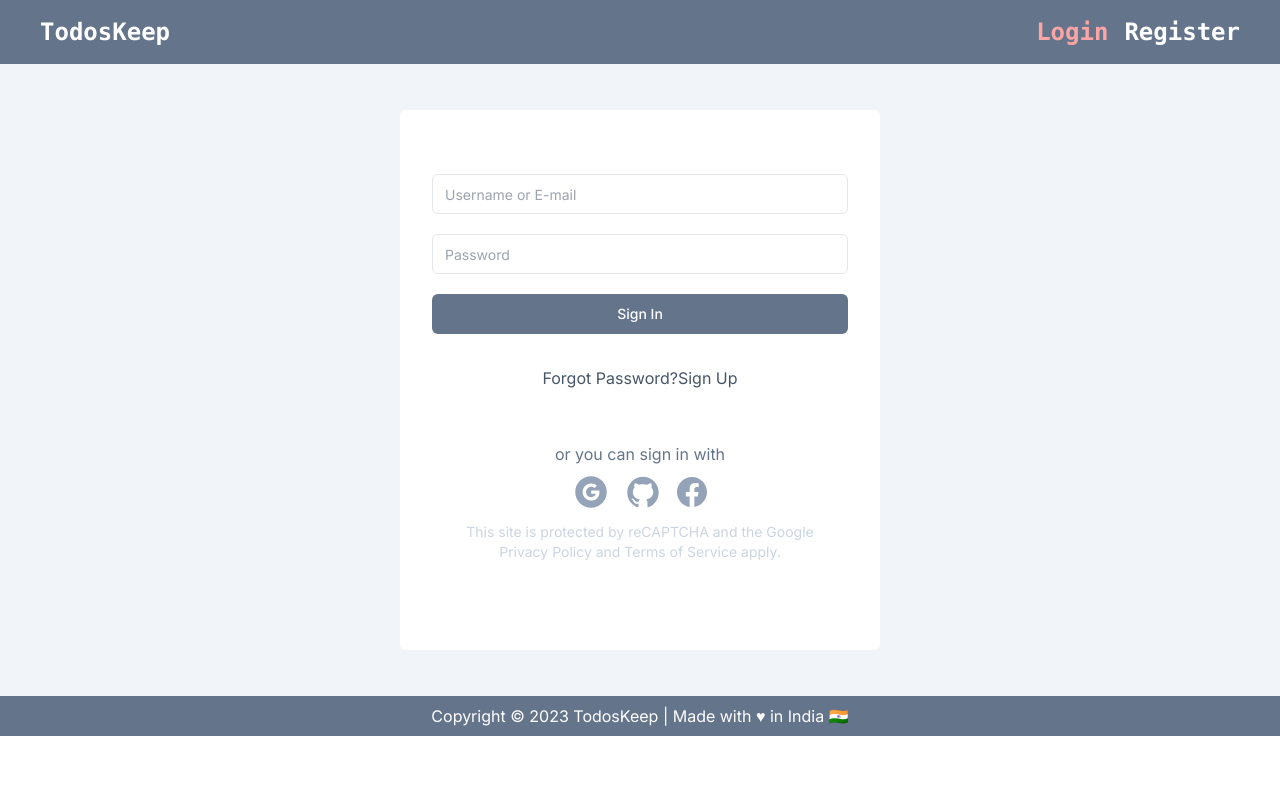
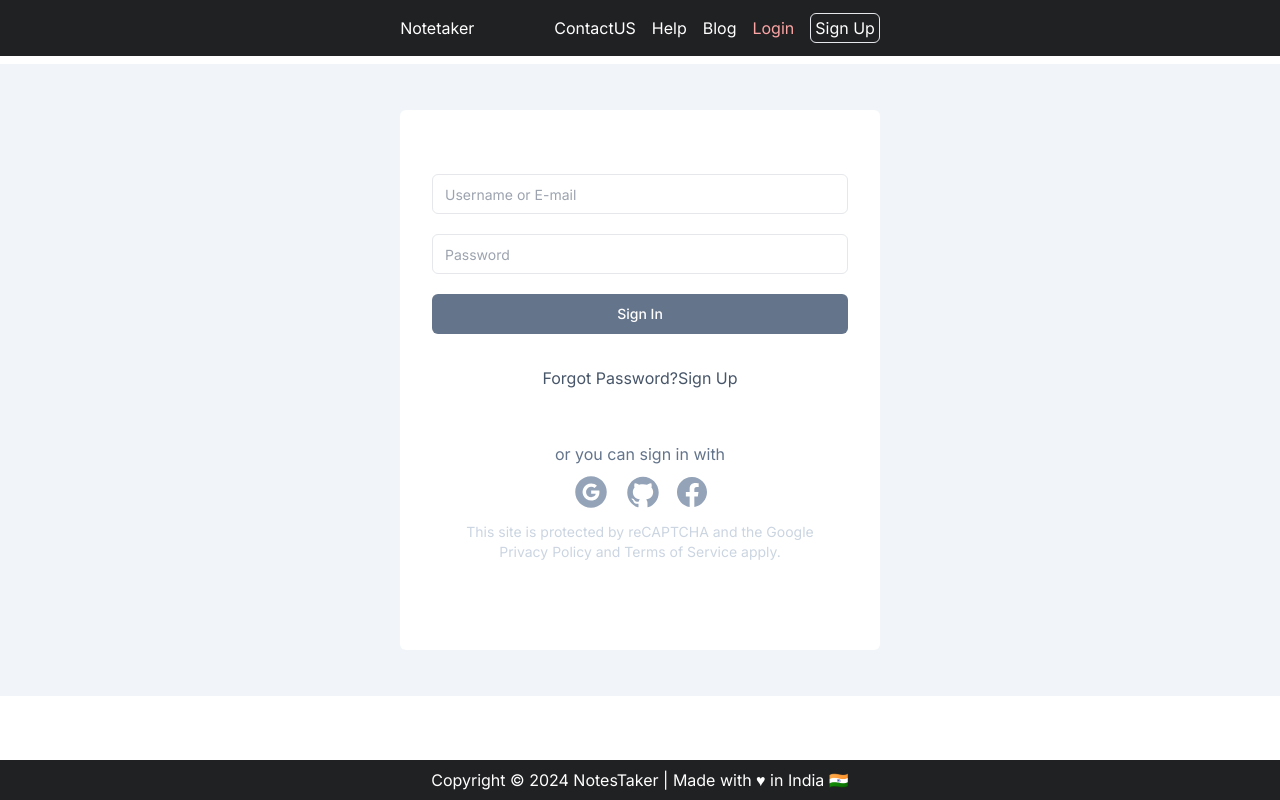
Before and after one commit to devm75/note-taker, a Next.js app: page /login in a window 1280 px wide. Built offline with nearby package versions, Linux system fonts and the light colour scheme; no server answers.

Commit message:
minor fixes in header and footer

```diff
--- a/package.json
+++ b/package.json
@@ -25,7 +25,7 @@
     "mongoose": "^8.5.1",
     "next": "^14.2.5",
     "next-auth": "^4.24.7",
-    "postcss": "8.4.26",
+    "postcss": "^8.4.47",
     "react": "18.2.0",
     "react-dom": "18.2.0",
     "react-google-recaptcha-v3": "^1.10.1",
--- a/src/app/page.tsx
+++ b/src/app/page.tsx
@@ -3,15 +3,22 @@ import { useRouter } from "next/navigation";
 import { TodosList } from "../components/TodosList";
 import { CreateTodo } from "../components/CreateTodo";
 import { useSession } from "next-auth/react";
+import { HeroSection } from "../components/LandingHeroSection";
 
 export default function Home() {
   const { data: session, status } = useSession();
+  console.log(session, status, 'useSession Hook Returns:');
 
   return (
     <main>
       <div className="">
-        <TodosList />
-        <CreateTodo userId={session?.user?.id as string} />
+        {session ?
+          <>
+            <TodosList />
+            <CreateTodo userId={session?.user?.id as string} />
+          </>
+          : <HeroSection />
+        }
       </div>
     </main>
   );
--- a/src/components/Footer/index.tsx
+++ b/src/components/Footer/index.tsx
@@ -2,8 +2,8 @@ import React from "react";
 
 export const Footer = () => {
   return (
-    <div className="flex items-center justify-center w-full h-10 text-white bg-slate-500">
-      Copyright &#169; 2023 TodosKeep | Made with &#9829; in India 🇮🇳
+    <div className="absolute bottom-0 left-0 right-0 flex items-center justify-center w-full h-10 text-white bg-dark-primary">
+      Copyright &#169; 2024 NotesTaker | Made with &#9829; in India 🇮🇳
     </div>
   );
 };
--- a/src/components/Header/index.tsx
+++ b/src/components/Header/index.tsx
@@ -1,6 +1,5 @@
 "use client";
 import React from "react";
-import Logo from "../Logo";
 import Link from "next/link";
 import { routes } from "@/src/lib/constants";
 import { cn } from "@/src/lib/utils";
@@ -31,30 +30,59 @@ export const Header = () => {
       );
     } else {
       return (
-        <div className="flex gap-4">
-          <Link href={routes.auth.SIGNIN} className="">
+        <div>
+          <ul className="flex gap-4">
+            <li>
+              {" "}
+              <Link href={routes.CONTACT} className="hover:opacity-50">
+                ContactUS
+              </Link>
+            </li>
+            <li>
+              <Link href={routes.HELP} className="hover:opacity-50">
+                Help
+              </Link>
+            </li>
+            <li>
+              <Link href={routes.BLOG} className="hover:opacity-50">
+                Blog
+              </Link>
+            </li>
+            <li>
+              <Link href={routes.auth.SIGNIN} className="hover:opacity-50">
                 <span
-              className={cn([pathName == routes.auth.SIGNIN && "text-red-300"])}
+                  className={cn(
+                    [pathName == routes.auth.SIGNIN && "text-red-300"],
+                    "hover:opacity-50"
+                  )}
                 >
                   Login
                 </span>
               </Link>
-          <Link href={routes.auth.SIGNUP} className="">
+            </li>
+            <li>
+              <Link href={routes.auth.SIGNUP} className="hover:opacity-50">
                 <span
-              className={cn([pathName == routes.auth.SIGNUP && "text-red-300"])}
+                  className={cn(
+                    [pathName == routes.auth.SIGNUP && "text-red-300"],
+                    "border rounded-md p-1 "
+                  )}
                 >
-              Register
+                  Sign Up
                 </span>
               </Link>
+            </li>
+          </ul>
         </div>
       );
     }
   };
 
   return (
-    <div className="flex fixed p-4 left-0 right-0 top-0 items-center justify-between gap-20 px-10 font-mono text-2xl font-bold text-white bg-slate-500">
+    <div className="flex fixed p-4 left-0 right-0 top-0 items-center justify-center gap-20 px-10   text-white bg-dark-primary">
       {/* <Logo /> */}
-      TodosKeep
+      <Link href={"/"}>Notetaker</Link>
+
       <span className="flex gap-10">{showSession()}</span>
     </div>
   );
--- /dev/null
+++ b/src/components/LandingHeroSection/index.tsx
@@ -0,0 +1,12 @@
+
+export const HeroSection = () => {
+
+
+
+    return (
+        <div className="p-8 h-480 mt-64">Welcome to Note Taker, keep your notes organised!</div>
+    )
+
+
+
+}
--- a/src/lib/constants.ts
+++ b/src/lib/constants.ts
@@ -4,6 +4,9 @@ export const routes = {
     SIGNUP: "/register",
   },
   HOME: "/",
+  BLOG: "/blogs",
+  CONTACT: "/contact-us",
+  HELP: "/help",
 };
 
 export const errorMessages = {
--- a/tailwind.config.js
+++ b/tailwind.config.js
@@ -32,7 +32,7 @@ module.exports = {
         "light-primary-4": "#000000",
         "light-primary-5": "#e6eaf8",
         "light-primary-6": "d1e4dd",
-        "dark-primary": "#80cc28",
+        "dark-primary": "#202123",
         "dark-secondary": "#66FF99",
         "dark-text-pri": "#E0E0E0",
         "dark-text-sec": "#B3B3B3",
```
Also changed, not shown: 1 other file (tests, documents, lock files or other folders). Lines whose indentation alone changed are shown as unchanged.
